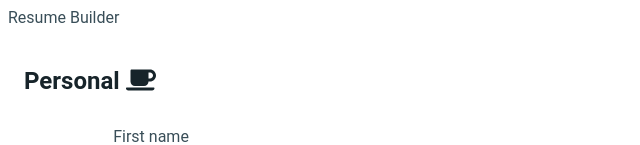
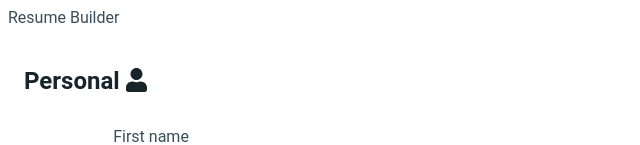
Before and after one commit to MuffinTheDragon/Resume-Builder, a React (Create React App) app in the folder frontend/: page / in a window 1280 px wide. Shown: the top 145 px of the page, without its empty margins (0-640 px from the left). Built offline with nearby package versions, Linux system fonts and the light colour scheme.

Commit message:
[CHED-10] Update personal icon

```diff
--- a/frontend/src/components/Personal/Personal.js
+++ b/frontend/src/components/Personal/Personal.js
@@ -1,14 +1,14 @@
 import React from "react";
 import "./style.css";
 import { FontAwesomeIcon } from '@fortawesome/react-fontawesome'
-import { faCoffee } from '@fortawesome/free-solid-svg-icons'
+import { faUser } from '@fortawesome/free-solid-svg-icons'
 
 function Personal() {
     return (
         <div class="editmenu">
             <form>
                 <div class="personal">
-                    <h3>Personal <FontAwesomeIcon icon={faCoffee} /></h3>
+                    <h3>Personal <FontAwesomeIcon icon={faUser} /></h3>
                     <div class="form-row">
                         <div>
                             <label for="fname">First name</label><br></br>
```
Also changed, not shown: 1 other file (tests, documents, lock files or other folders).
